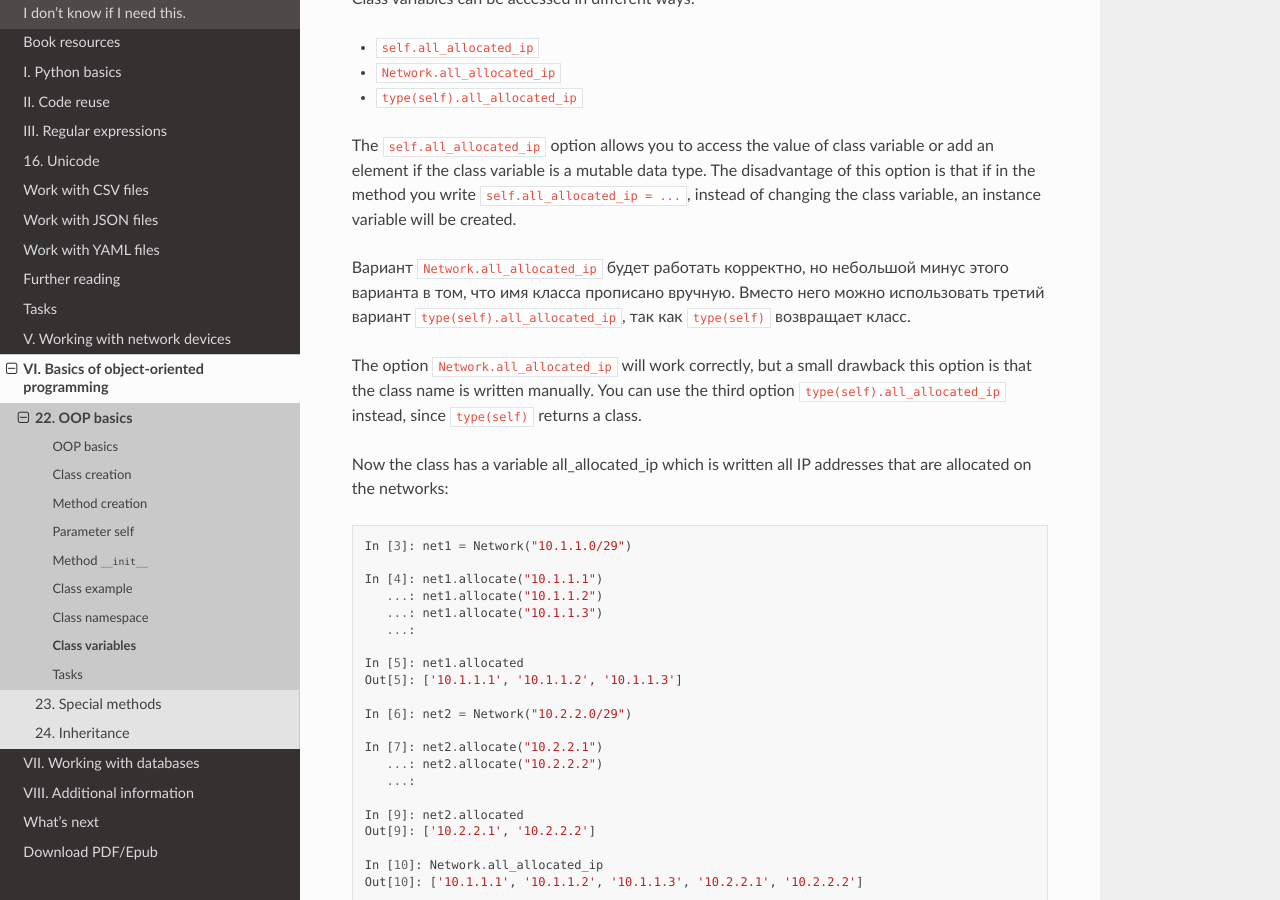
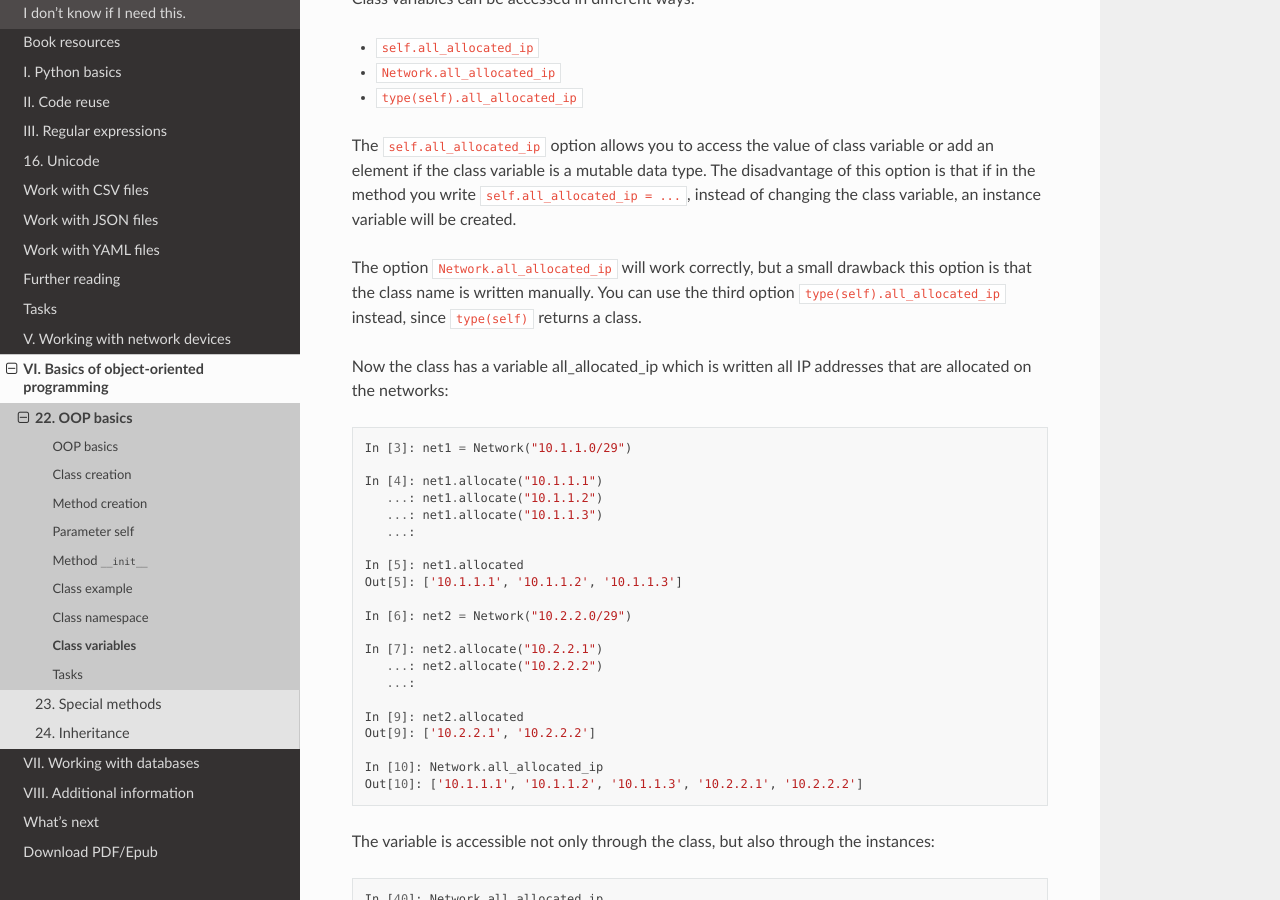
Before and after one commit to natenka/pyneng-book-en, a Sphinx documentation site: the page built from docs/source/book/22_oop_basics/class_variables.rst, in a window 1280 px wide and 900 px high, scrolled down 678 px. Built offline with Sphinx 7.4.7 and the Read the Docs theme 2.0.0, drawn with Linux system fonts in a browser that asks for light colours; pages that are not in the unit, such as notebooks, are missing from menus.

Commit message:
Deleted russian text

```diff
--- a/docs/source/book/22_oop_basics/class_variables.rst
+++ b/docs/source/book/22_oop_basics/class_variables.rst
@@ -39,12 +39,6 @@ or add an element if the class variable is a mutable data type.
 The disadvantage of this option is that if in the method you write
 ``self.all_allocated_ip = ...``, instead of changing the class variable,
 an instance variable will be created.
-
-Вариант ``Network.all_allocated_ip`` будет работать корректно, но небольшой минус
-этого варианта в том, что имя класса прописано вручную.
-Вместо него можно использовать третий вариант ``type(self).all_allocated_ip``,
-так как ``type(self)`` возвращает класс.
-
 
 The option ``Network.all_allocated_ip`` will work correctly, but a small drawback
 this option is that the class name is written manually.
```
